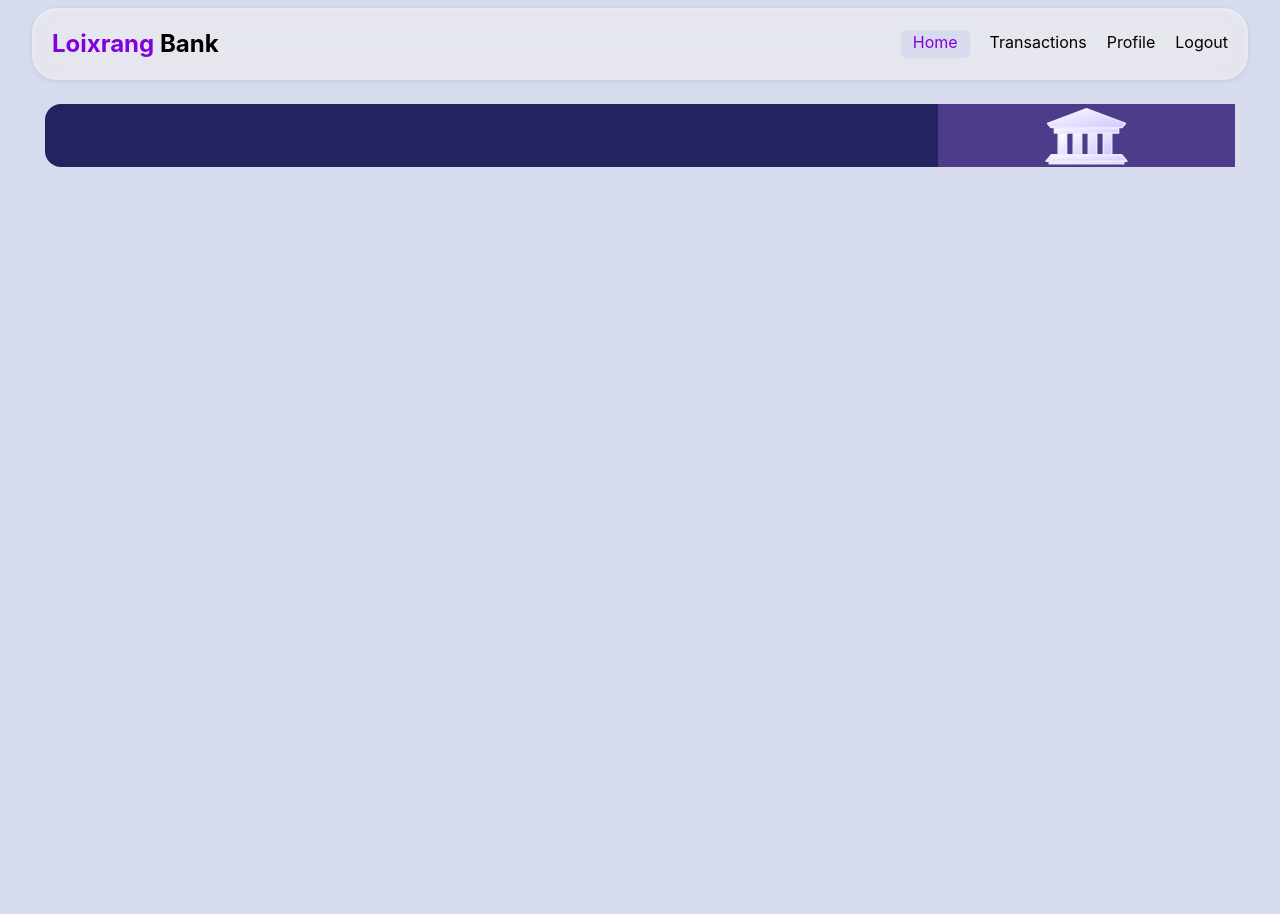
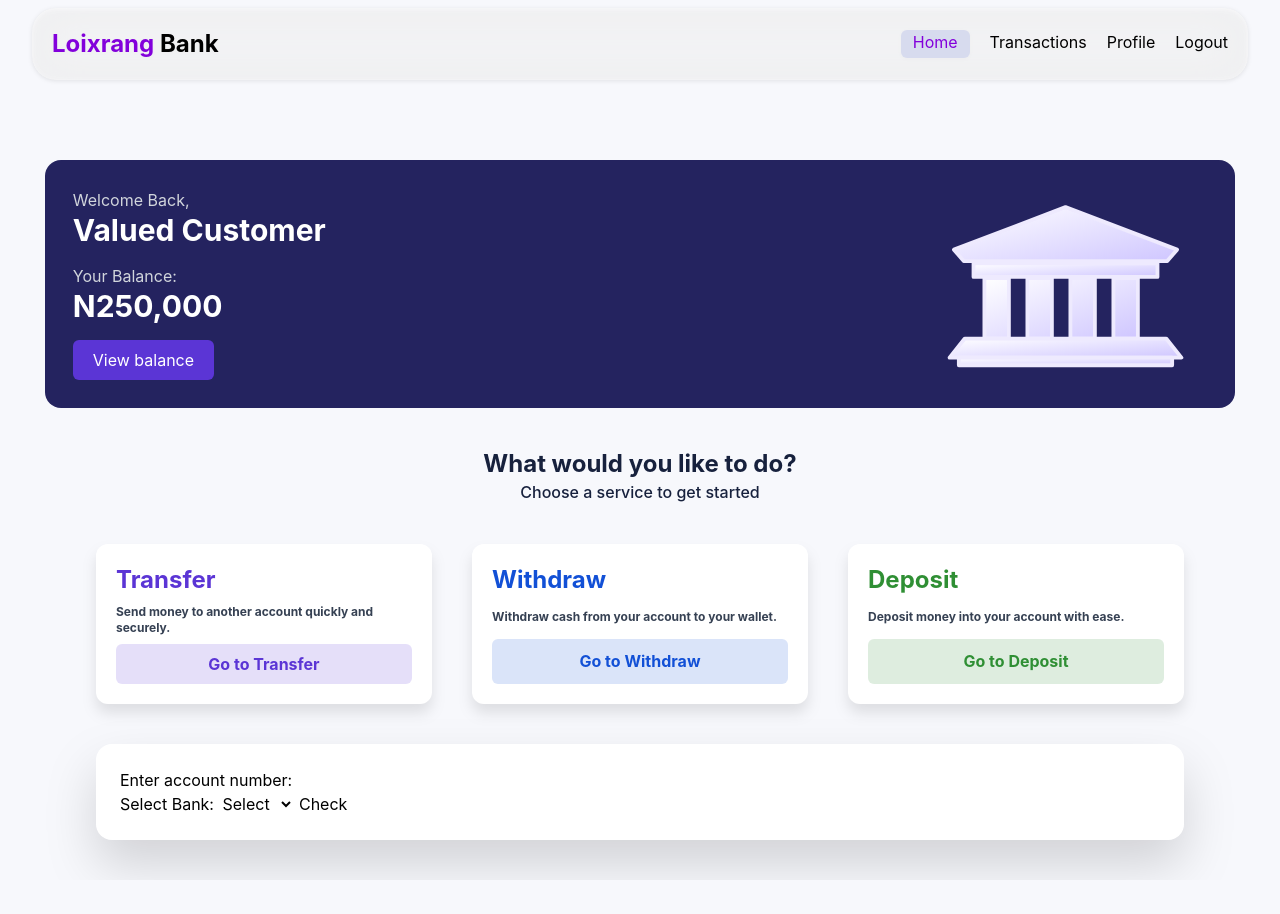
Before and after one commit to loixrang/loixrang-bank, a website built with Vite: page index.html in a window 1280 px wide. Shown: the top 914 px of the page. After the commit the page ends 880 px from the top, so only its background shows below. Built offline with nearby package versions, Linux system fonts and the light colour scheme.

Commit message:
worked on the deposit tab and starting transfer

```diff
--- a/index.html
+++ b/index.html
@@ -4,15 +4,17 @@
     <meta charset="UTF-8" />
     <link rel="shortcut icon" href="src/assets/vite.svg" type="image/x-icon" />
     <meta name="viewport" content="width=device-width, initial-scale=1.0" />
-    <link rel="stylesheet" href="src/style.css">
+    <link rel="stylesheet" href="src/style.css" />
     <title>bank-project</title>
   </head>
-  <body class="bg-[#d7dbee] h-[200dvh]">
-    <div class="h-26">
+  <body class="bg-[#F7F8FC]">
+    <div class="h-40">
       <header class="heading">
-        <h1 class="font-bold text-2xl"><mark class="text-purple-700 bg-transparent">Loixrang</mark> Bank</h1>
+        <h1 class="font-bold text-2xl">
+          <mark class="text-purple-700 bg-transparent">Loixrang</mark> Bank
+        </h1>
         <ul class="flex gap-5">
-          <li class="text-purple-700 bg-[#d7dbee] px-3 pb-1 rounded-md"><a href="#">Home</a></li>
+          <li class="active-link"><a href="">Home</a></li>
           <li><a href="">Transactions</a></li>
           <li><a href="">Profile</a></li>
           <li><a href="">Logout</a></li>
@@ -21,10 +23,119 @@
     </div>
     <main>
       <div class="banner">
-        <div class="w-[75%]"></div>
-        <div class="w-1/4 bg-[#4e3b8a] flex items-center justify-center">
-          <img class="w-1/3" src="src/assets/images/hero-bank-illustration.svg" alt="">
+        <div class="w-[75%]">
+          <h1>
+            <span class="text-gray-300">Welcome Back, </span
+            ><span class="block text-3xl font-bold">Valued Customer</span>
+          </h1>
+          <p class="py-4">
+            <span class="text-gray-300">Your Balance: </span
+            ><span id="balance" class="block text-3xl font-bold">N250,000</span>
+          </p>
+          <button class="bg-[#5B35D5] px-5 py-2 rounded-md cursor-pointer">
+            View balance
+          </button>
         </div>
+        <div class="w-1/4 flex items-center justify-center">
+          <img
+            class="w-full h-full"
+            src="src/assets/images/hero-bank-illustration.svg"
+            alt=""
+          />
+        </div>
+      </div>
+      <div class="interact text-[#17213D]">
+        <h1 class="text-center font-bold text-2xl">
+          What would you like to do?
+        </h1>
+        <p class="text-center font-medium">Choose a service to get started</p>
+        <div class="grid grid-cols-3 w-[85dvw] gap-10 mt-10 mx-auto">
+          <div class="cards text-[#5B35D5] grid">
+            <h1 class="font-bold text-2xl">Transfer</h1>
+            <p class="text-gray-700 font-bold text-xs py-2">
+              Send money to another account quickly and securely.
+            </p>
+            <button
+              class="bg-[#5a35d528] cursor-pointer font-bold py-2 rounded-md"
+            >
+              Go to Transfer
+            </button>
+          </div>
+          <div class="cards text-[#1250d6] grid">
+            <h1 class="font-bold text-2xl">Withdraw</h1>
+            <p class="text-gray-700 font-bold text-xs py-2">
+              Withdraw cash from your account to your wallet.
+            </p>
+            <button
+              class="bg-[#1250d627] cursor-pointer font-bold py-2 rounded-md"
+            >
+              Go to Withdraw
+            </button>
+          </div>
+          <div class="cards text-[#2f8f34] grid">
+            <h1 class="font-bold text-2xl">Deposit</h1>
+            <p class="text-gray-700 font-bold text-xs py-2">
+              Deposit money into your account with ease.
+            </p>
+            <button
+              class="bg-[#2f8f3428] cursor-pointer font-bold py-2 rounded-md"
+            >
+              Go to Deposit
+            </button>
+          </div>
+        </div>
+      </div>
+      <div class="activity">
+        <h1 class="font-bold text-2xl text-center hidden">
+          Please select an activity above
+        </h1>
+        <section class="deposit hidden">
+          <h1 class="font-black text-6xl text-[#2f8f34] text-center">
+            Deposit
+          </h1>
+          <label
+            class="block py-3 font-semibold text-[#17213D] text-2xl"
+            for="tr-amount-add"
+            >Enter amount you wish to deposit:</label
+          >
+          <input
+            type="number"
+            class="w-50 rounded-lg block p-2 focus:border-none border-2 border-[#2f8f34]"
+            id="tr-amount-add"
+            placeholder="Minimum of $100"
+          />
+          <button
+            class="font-bold text-lg bg-[#2f8f34] my-3 px-4 py-2 rounded-2xl text-white cursor-pointer"
+            id="add-btn"
+          >
+            Deposit Amount
+          </button>
+          <p class="font-semibold text-lg" id="message"></p>
+        </section>
+        <section class="transfer">
+          <div class="form">
+            <label for="act-num">Enter account number: </label>
+            <input name="act-num" id="act-num" type="number" /><br />
+            <label for="">Select Bank:</label>
+            <select id="bank">
+              <option value="null">Select</option>
+              <option value="FCMB">FCMB</option>
+              <option value="WEMA">WEMA</option>
+              <option value="Fidelity">Fidelity</option>
+              <option value="Access">Access</option>
+            </select>
+            <button id="check-act">Check</button>
+            <p id="message"></p>
+            <button id="start-transfer" class="hidden">Next</button>
+          </div>
+          <main id="tr-screen" class="hidden style">
+            <h1>Balance: <span id="balance">5000</span></h1>
+            <label for="tr-amount">Enter amount you wish to transfer: </label>
+            <input type="number" id="tr-amount" />
+            <button id="tr-btn">Transfer</button>
+            <p id="tr-message"></p>
+          </main>
+        </section>
       </div>
     </main>
   </body>
--- a/src/style.css
+++ b/src/style.css
@@ -1,8 +1,25 @@
 @import "tailwindcss";
 
 .heading {
-  @apply fixed left-1/2 -translate-x-1/2 backdrop-blur-xl bg-white/60 flex justify-between items-center w-[95dvw]  my-2 drop-shadow-sm p-5 rounded-3xl
+  @apply fixed left-1/2 -translate-x-1/2 backdrop-blur-xl bg-white/60 flex justify-between items-center w-[95dvw]  my-2 drop-shadow-sm p-5 rounded-3xl z-10
 }
 .banner {
-  @apply bg-[#24235F] flex w-[93dvw] mx-auto rounded-2xl
+  @apply bg-[#24235F] flex w-[93dvw] mx-auto rounded-2xl text-white p-7
 }
+.active-link {
+  @apply text-purple-700 bg-[#d7dbee] px-3 pb-1 rounded-md
+}
+.interact {
+  @apply pt-10
+}
+
+li:hover {
+  @apply text-purple-700 bg-[#d7dbee] px-3 pb-1 rounded-md
+}
+.cards {
+  @apply bg-white rounded-xl drop-shadow-xl z-0 p-5
+}
+
+.activity {
+  @apply bg-white mt-10 mb-10 w-[85dvw] mx-auto rounded-2xl drop-shadow-2xl p-6
+}
```
